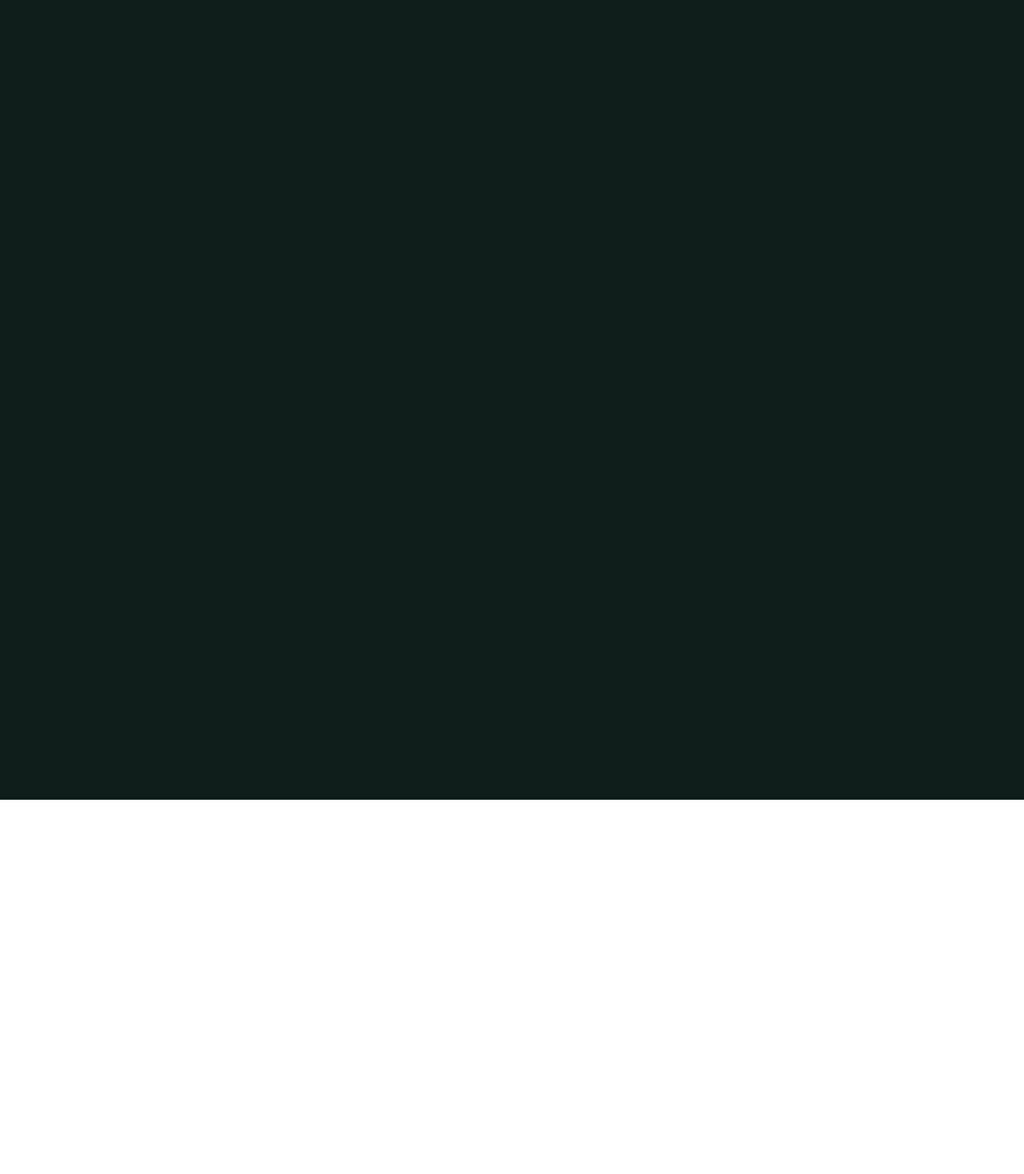
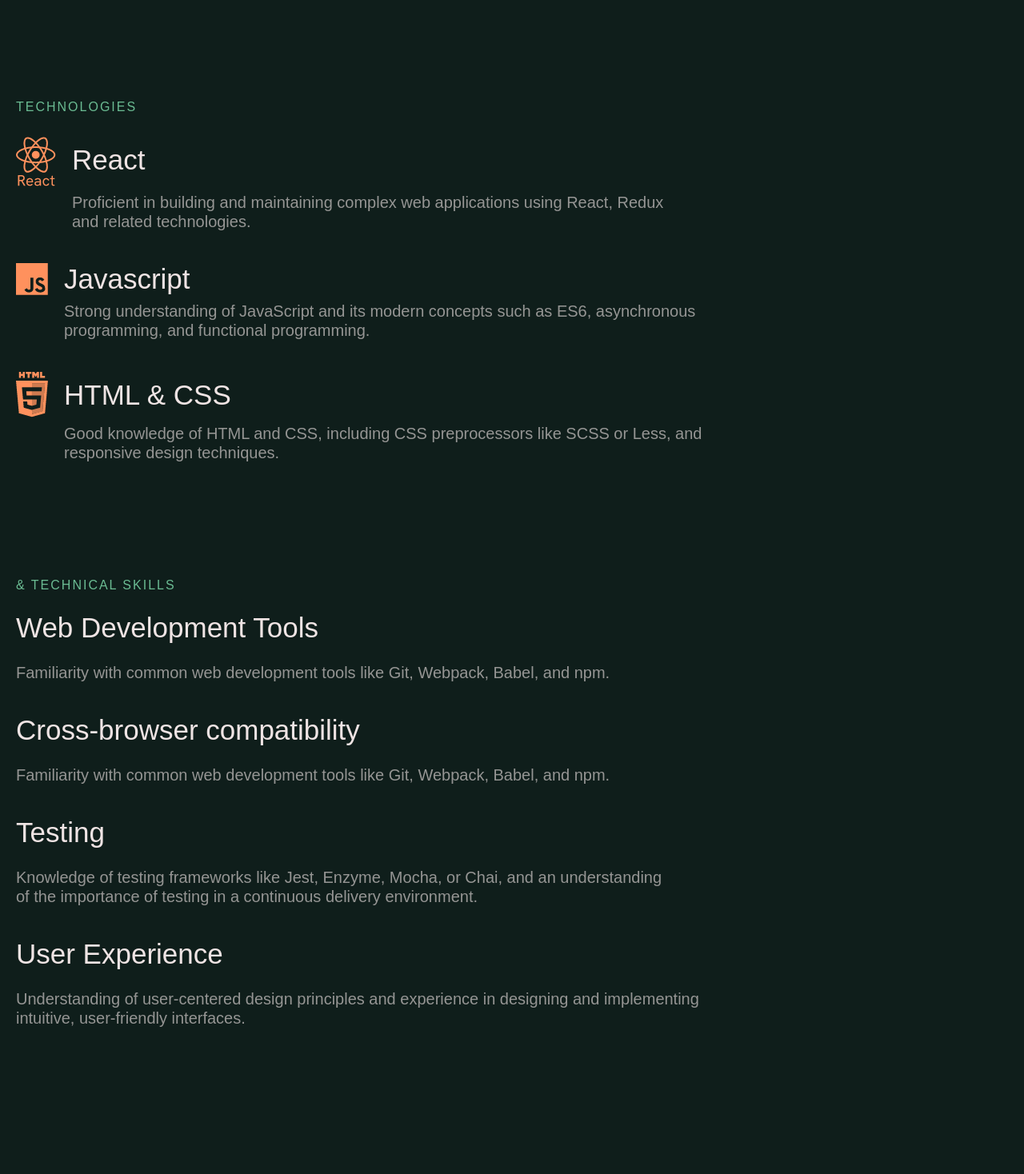
Before and after one commit to robert-szalkai/portofolio, a React (Vite) app: page / in a window 1280 px wide. Shown: the part 1400-2868 px from the top of the page at 80% size. Before the commit the page ends 2400 px from the top, so only its background shows below. Built offline with nearby package versions, Linux system fonts and the light colour scheme; a web font is replaced by a local one.

Commit message:
skills section

```diff
--- a/src/components/Hero/Hero.tsx
+++ b/src/components/Hero/Hero.tsx
@@ -12,7 +12,7 @@ const Hero = () => {
   return (
     <section
       id="hero"
-      className="lg:container flex flex-col items-center gap-10 pt-20 pb-48 px-5"
+      className="lg:container flex flex-col items-center gap-10 pt-20 pb-40 md:pb-48 px-5"
     >
       <h1 className="title">
         <img
--- a/src/components/Home/Home.css
+++ b/src/components/Home/Home.css
@@ -1,4 +1,4 @@
 .home-container {
     min-height: 300vh;
-    @apply bg-green-400;
+    @apply bg-green-400 text-gray-300;
 }
--- a/src/components/Home/Home.tsx
+++ b/src/components/Home/Home.tsx
@@ -3,6 +3,7 @@ import React from 'react';
 import './Home.css';
 import Header from '@/Components/Header';
 import Hero from '@/Components/Hero';
+import Skills from '../Skills';
 
 const Home = () => {
   return (
@@ -11,6 +12,21 @@ const Home = () => {
 
       <main>
         <Hero />
+
+        <p className="text-xmd md:text-md text-center px-5 mb-36 md:mb-44">
+          Are you tired of mediocre developers who can't keep up with the
+          <br className="hidden lg:block" />
+          fast pace of the game? Look no further! I'm the MVP you need on
+          <br className="hidden lg:block" />
+          your team. As a front-end and React developer, I bring my A-game
+          <br className="hidden lg:block" />
+          to every project. With my fluency in HTML, CSS, and JS
+          <br className="hidden lg:block" />
+          interaction, I can tackle even the toughest digital challenges.
+        </p>
+
+        <Skills />
+
         <p className="text-xl my-40">HERO section</p>
         <p className="text-xl mb-40">work section</p>
       </main>
--- /dev/null
+++ b/src/components/Skills/Skills.css
@@ -0,0 +1,4 @@
+.skills-container {
+    grid-template-columns: max-content 1fr;
+    @apply grid gap-x-5 gap-y-2 items-center
+}
--- /dev/null
+++ b/src/components/Skills/Skills.tsx
@@ -0,0 +1,90 @@
+import React from 'react';
+
+import './Skills.css';
+
+import reactIcon from '@/Assets/img/react_icon.png';
+import jsIcon from '@/Assets/img/javascript_icon.png';
+import htmlIcon from '@/Assets/img/html_icon.png';
+
+const Skills = () => {
+  return (
+    <section className="lg:container px-5">
+      <p className="text-big md:text-xxl font-lust mb-14 md:mb-30">Capabilities</p>
+
+      <p className="text-normal uppercase text-green-200 font-light tracking-[2px] mb-6">
+        TECHNOLOGIES
+      </p>
+
+      <div className="grid gap-10 mb-36">
+        <div className="skills-container">
+          <img src={reactIcon} alt="react" />
+          <p className="text-md md:text-lg font-lust">React</p>
+          <p className="text-normal md:text-base col-start-2 text-opacity-60 text-gray-300">
+            Proficient in building and maintaining complex web applications using React,
+            Redux <br className="hidden lg:block" /> and related technologies.
+          </p>
+        </div>
+
+        <div className="skills-container">
+          <img src={jsIcon} alt="javascript" />
+          <p className="text-md md:text-lg font-lust">Javascript</p>
+          <p className="text-normal md:text-base col-start-2 text-opacity-60 text-gray-300">
+            Strong understanding of JavaScript and its modern concepts such as ES6,
+            asynchronous <br className="hidden md:block" /> programming, and functional
+            programming.
+          </p>
+        </div>
+        <div className="skills-container">
+          <img src={htmlIcon} alt="html" />
+          <p className="text-md md:text-lg font-lust">HTML & CSS</p>
+          <p className="text-normal md:text-base col-start-2 text-opacity-60 text-gray-300">
+            Good knowledge of HTML and CSS, including CSS preprocessors like SCSS or Less,
+            and <br className="hidden md:block" /> responsive design techniques.
+          </p>
+        </div>
+      </div>
+
+      <p className="text-normal uppercase text-green-200 font-light tracking-[2px] mb-6">
+        & TECHNICAL SKILLS
+      </p>
+
+      <div className="grid gap-10">
+        <div className="grid gap-6">
+          <p className="text-md md:text-lg font-lust">Web Development Tools</p>
+          <p className="text-normal md:text-base text-opacity-60 text-gray-300">
+            Familiarity with common web development tools like Git, Webpack, Babel, and
+            npm.
+          </p>
+        </div>
+
+        <div className="grid gap-6">
+          <p className="text-md md:text-lg font-lust">Cross-browser compatibility</p>
+          <p className="text-normal md:text-base text-opacity-60 text-gray-300">
+            Familiarity with common web development tools like Git, Webpack, Babel, and
+            npm.
+          </p>
+        </div>
+
+        <div className="grid gap-6">
+          <p className="text-md md:text-lg font-lust">Testing</p>
+          <p className="text-normal md:text-base text-opacity-60 text-gray-300">
+            Knowledge of testing frameworks like Jest, Enzyme, Mocha, or Chai, and an
+            understanding <br className="hidden md:block" /> of the importance of testing
+            in a continuous delivery environment.
+          </p>
+        </div>
+
+        <div className="grid gap-6">
+          <p className="text-md md:text-lg font-lust">User Experience</p>
+          <p className="text-normal md:text-base text-opacity-60 text-gray-300">
+            Understanding of user-centered design principles and experience in designing
+            and implementing
+            <br className="hidden md:block" /> intuitive, user-friendly interfaces.
+          </p>
+        </div>
+      </div>
+    </section>
+  );
+};
+
+export default Skills;
--- /dev/null
+++ b/src/components/Skills/index.tsx
@@ -0,0 +1,3 @@
+import Skills from "./Skills";
+
+export default Skills
--- a/tailwind.config.js
+++ b/tailwind.config.js
@@ -8,6 +8,7 @@ module.exports = {
     extend: {
       colors: {
         green: {
+          200: '#6BBC93',
           300: '#1D3A30',
           400: '#0F1E1B'
         },
@@ -23,8 +24,12 @@ module.exports = {
       },
       fontSize: {
         sm: ['14px', '17px'],
+        normal: ['16px', '19px'],
         base: ['20px', '24px'],
+        xmd: ['26px', '38px'],
+        md: ['30px', '42px'],
         lg: ['35px', '40px'],
+        big: ['50px', '60px'],
         xl: ['64px', '100px'],
         xxl: ['82px', '115px']
       },
@@ -34,7 +39,8 @@ module.exports = {
       },
       spacing: {
         17: '4.25rem',
-        24: '6rem'
+        24: '6rem',
+        30: '7.5rem',
       },
       keyframes: {
         'btn-primary-hover': {
```
